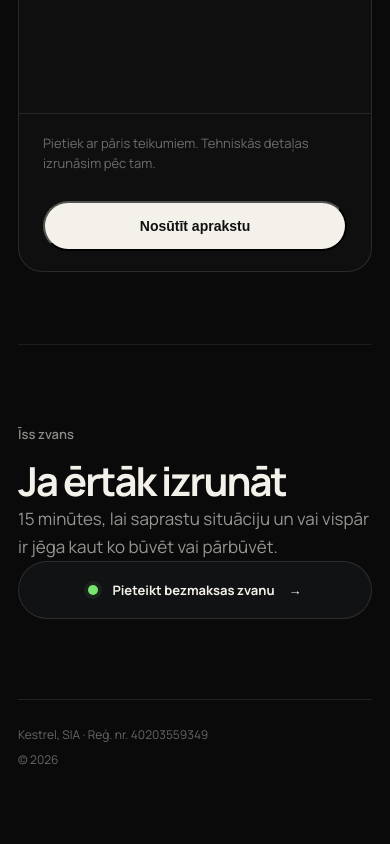
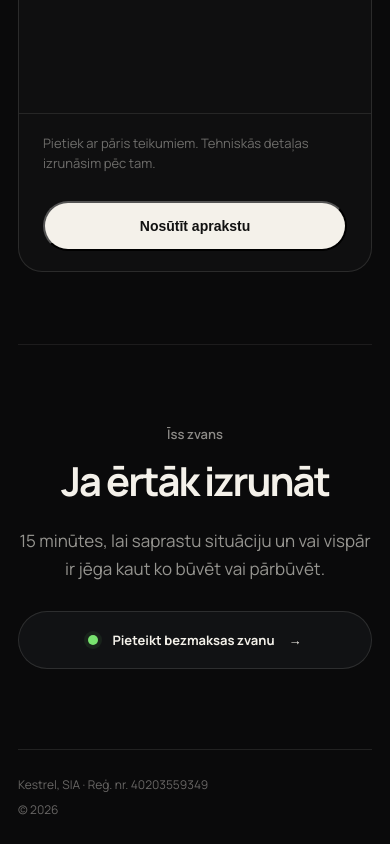
Before and after one commit to davisl24/WEBSITEAGENCY, a Next.js app: page /kontakti in a window 390 px wide. Shown: the part 794-1638 px from the top of the page. Before the commit the page ends 1588 px from the top, so only its background shows below. Built offline with nearby package versions, Linux system fonts and the light colour scheme.

Commit message:
style: center and tighten contact call section

```diff
--- a/app/globals.css
+++ b/app/globals.css
@@ -4133,30 +4133,41 @@
   min-height:140px;
 }
 .contact-page-call{
-  display:grid;
-  grid-template-columns:minmax(0,.78fr) minmax(0,1.22fr);
-  gap:72px;
-  align-items:center;
+  display:block;
+}
+.contact-page-call-inner{
+  width:min(720px,100%);
+  margin:0 auto;
+  text-align:center;
+}
+.contact-page-call-inner .service-page-kicker{
+  margin-left:auto;
+  margin-right:auto;
 }
 .contact-page-call-title{
-  max-width:620px;
+  max-width:680px;
+  margin:0 auto;
   font-size:clamp(44px,4.4vw,66px);
   line-height:1.02;
   letter-spacing:-.05em;
   font-weight:650;
 }
 .contact-page-call-copy{
-  justify-self:end;
-  max-width:560px;
+  max-width:620px;
+  margin:0 auto;
 }
 .contact-page-call-copy p{
-  margin:0;
+  margin:22px auto 0;
   font-size:17px;
   line-height:1.65;
   color:rgba(244,241,234,.6);
 }
-.contact-page-call-copy .call-cta{
-  margin-top:26px;
+.contact-page-call-action{
+  width:fit-content;
+  margin:0 auto;
+}
+.contact-page-call-action .call-cta{
+  margin-top:28px;
 }
 
 @media(max-width:900px){
@@ -4165,13 +4176,6 @@
     min-height:auto;
     gap:48px;
   }
-  .contact-page-call{
-    grid-template-columns:1fr;
-    gap:32px;
-  }
-  .contact-page-call-copy{
-    justify-self:start;
-  }
 }
 @media(max-width:700px){
   .contact-page-hero{
@@ -4193,7 +4197,10 @@
   .contact-page-call-title{
     font-size:40px;
   }
-  .contact-page-call-copy .call-cta{
+  .contact-page-call-action{
+    width:100%;
+  }
+  .contact-page-call-action .call-cta{
     width:100%;
     min-width:0;
   }
```
